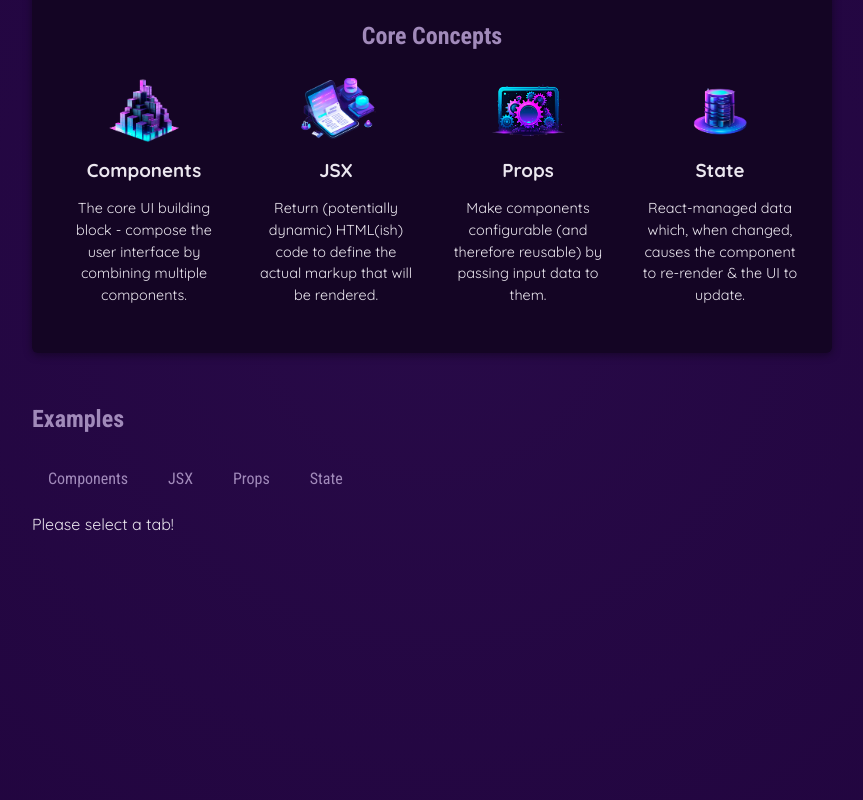
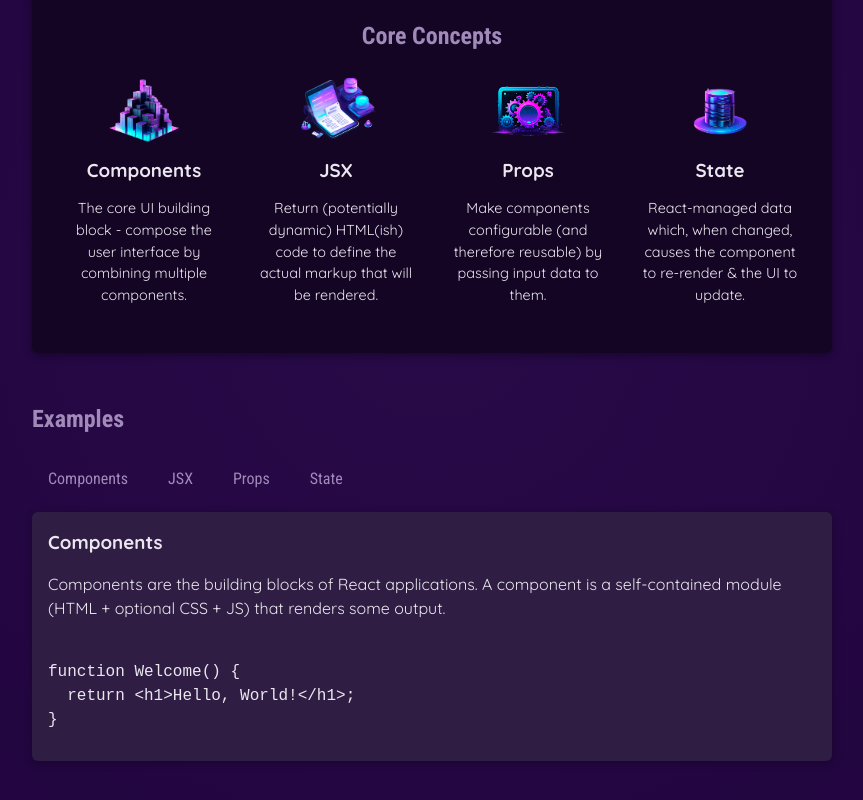
Before and after one commit to daretodave/react-refresher, a React (Vite) app: page / in a window 1280 px wide. Shown: the part 346-1146 px from the top of the page, without its empty margins (208-1071 px from the left). Built offline with nearby package versions, Linux system fonts and the light colour scheme.

Commit message:
Updated data.js with examples for the tab. Use these examples

```diff
--- a/src/App.jsx
+++ b/src/App.jsx
@@ -1,13 +1,13 @@
 import {useState} from "react";
 
-import {CORE_CONCEPTS} from "./data";
+import {CORE_CONCEPTS, EXAMPLES} from "./data";
 import Header from "./components/Header/Header";
 import CoreConcept from "./components/CoreConcept/CoreConcept";
 import TabButton from "./components/TabButton/TabButton";
 
 function App() {
 
-    const [selectedTab, setSelectedTab] = useState('Please select a tab!');
+    const [selectedTab, setSelectedTab] = useState('components');
     function handleTabSelect(tabName) {
         console.log('Tab selected =>', tabName);
 
@@ -31,7 +31,13 @@ function App() {
                         <TabButton onSelect={() => handleTabSelect('props')}>Props</TabButton>
                         <TabButton onSelect={() => handleTabSelect('state')}>State</TabButton>
                     </menu>
-                    {selectedTab}
+                    <div id="tab-content">
+                        <h3>{EXAMPLES[selectedTab].title}</h3>
+                        <p>{EXAMPLES[selectedTab].description}</p>
+                        <pre>
+                            <code>{EXAMPLES[selectedTab].code}</code>
+                        </pre>
+                    </div>
                 </section>
             </main>
         </div>
--- a/src/data.js
+++ b/src/data.js
@@ -29,3 +29,54 @@ export const CORE_CONCEPTS = [
             'React-managed data which, when changed, causes the component to re-render & the UI to update.',
     },
 ];
+
+export const EXAMPLES = {
+    components: {
+        title: 'Components',
+        description:
+            'Components are the building blocks of React applications. A component is a self-contained module (HTML + optional CSS + JS) that renders some output.',
+        code: `
+function Welcome() {
+  return <h1>Hello, World!</h1>;
+}`,
+    },
+    jsx: {
+        title: 'JSX',
+        description:
+            'JSX is a syntax extension to JavaScript. It is similar to a template language, but it has full power of JavaScript (e.g., it may output dynamic content).',
+        code: `
+<div>
+  <h1>Welcome {userName}</h1>
+  <p>Time to learn React!</p>
+</div>`,
+    },
+    props: {
+        title: 'Props',
+        description:
+            'Components accept arbitrary inputs called props. They are like function arguments.',
+        code: `
+function Welcome(props) {
+  return <h1>Hello, {props.name}</h1>;
+}`,
+    },
+    state: {
+        title: 'State',
+        description:
+            'State allows React components to change their output over time in response to user actions, network responses, and anything else.',
+        code: `
+function Counter() {
+  const [isVisible, setIsVisible] = useState(false);
+
+  function handleClick() {
+    setIsVisible(true);
+  }
+
+  return (
+    <div>
+      <button onClick={handleClick}>Show Details</button>
+      {isVisible && <p>Amazing details!</p>}
+    </div>
+  );
+}`,
+    },
+};
```
